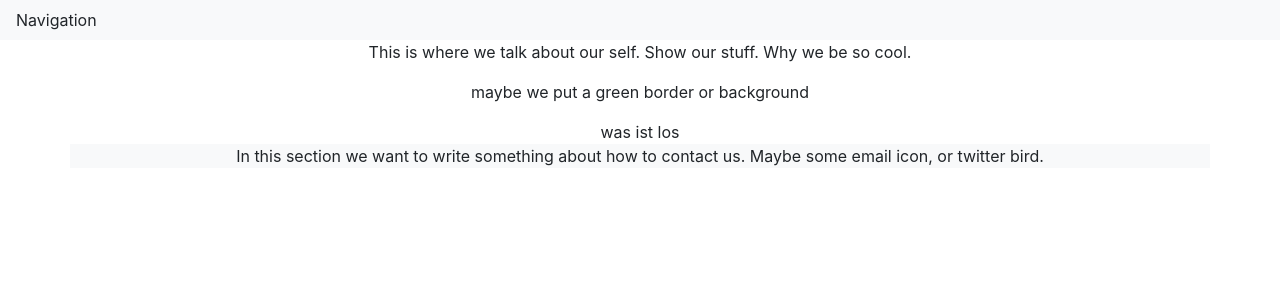
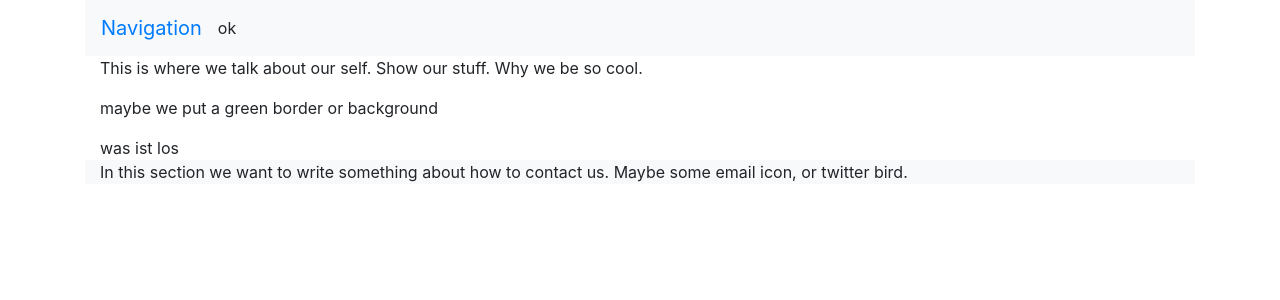
Before and after one commit to mcliff1/jonessite, a React (Create React App) app: page / in a window 1280 px wide. Shown: the top 300 px of the page. Built offline with nearby package versions, Linux system fonts and the light colour scheme.

Commit message:
using bootstrap

```diff
--- a/src/App.js
+++ b/src/App.js
@@ -6,7 +6,7 @@
 
 function App() {
   return (
-    <div className="App">
+    <div className="container">
       <Navigation />
       <About />
       <Contact />
--- a/src/components/Navigation.jsx
+++ b/src/components/Navigation.jsx
@@ -3,8 +3,18 @@
 class Navigation extends Component {
   render() {
     return (
-      <nav class="navbar navbar-expand-lg bg-light">
-      <div>Navigation</div>
+      <nav className="navbar navbar-expand-lg bg-light">
+        <a className="navbar-brand" href="/">Navigation</a>
+        <button className="navbar-toggler" type="button" data-toggle="collapse" data-target="#navbarSupportedContent" aria-controls="navbarSupportedContent" area-expanded="false" aria-label="Toggle Nav">
+          <span className="navbar-toggler-icon"></span>
+        </button>
+
+        <div className="collapse navbar-collapse" id="navbarSupportedContent">
+          <ul className="navbar-nav mr-auto">
+            <li>ok</li>
+          </ul>
+        </div>
+
       </nav>
     )
   }
```
Also changed, not shown: 1 other file (tests, documents, lock files or other folders).
